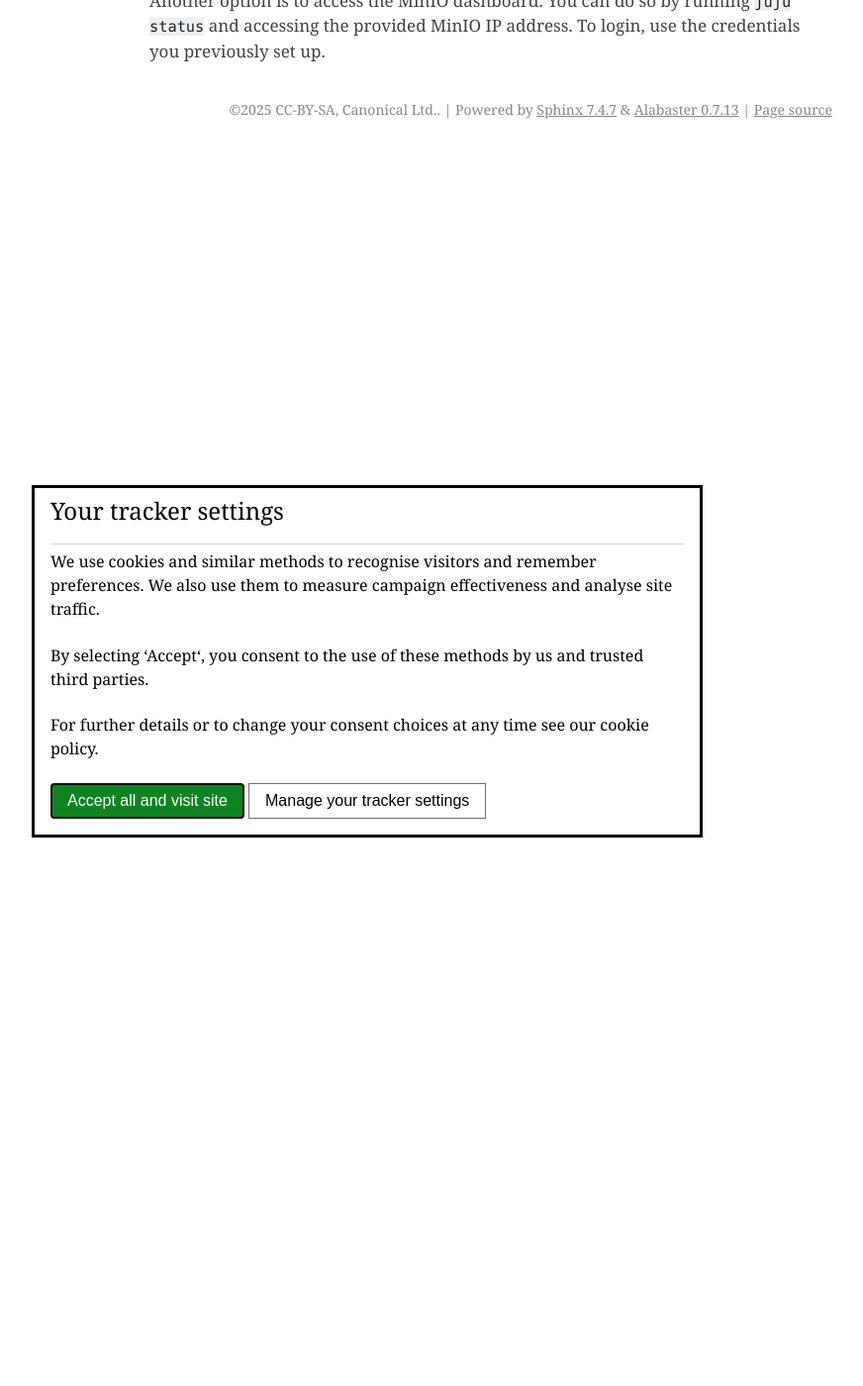
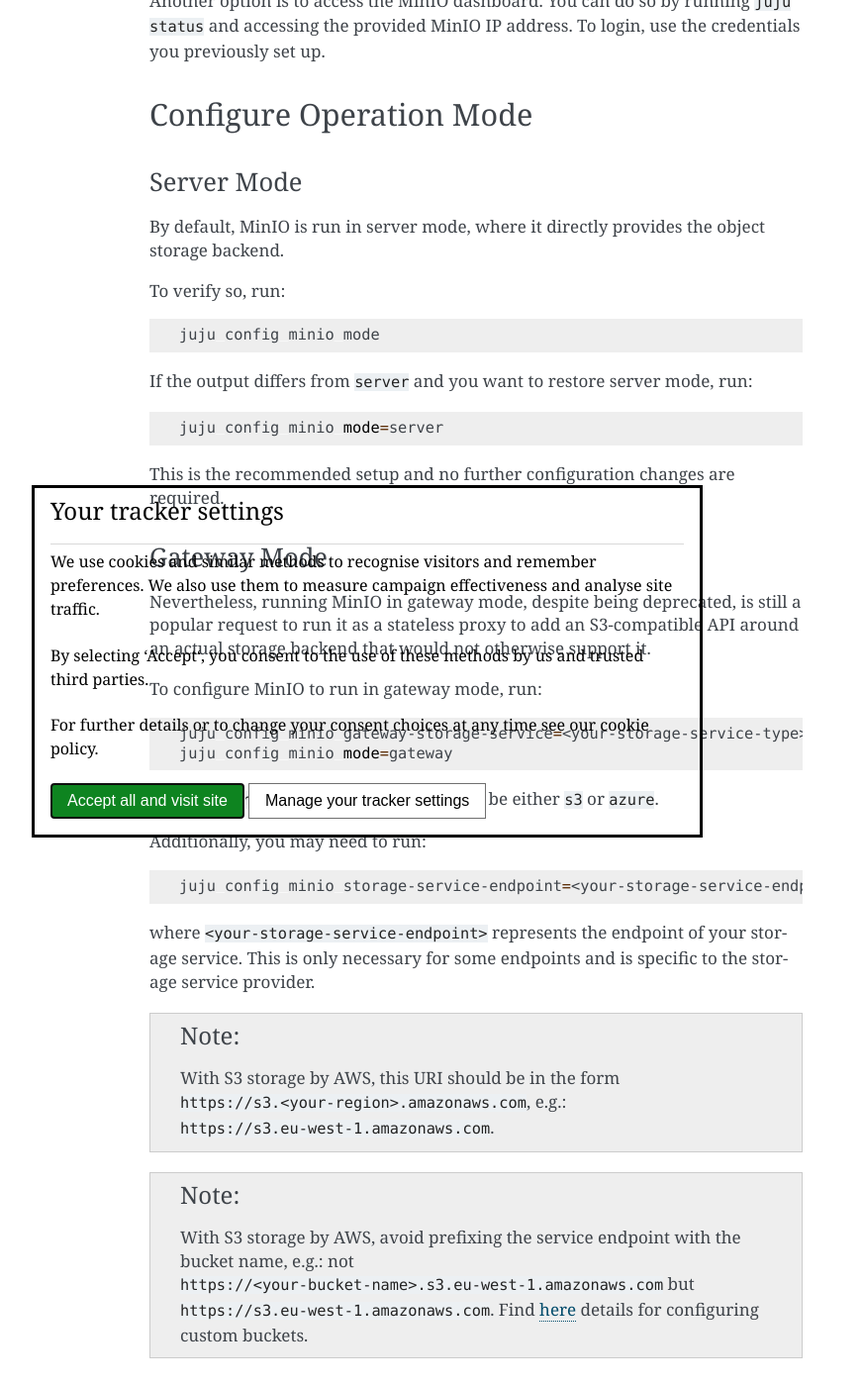
Before and after one commit to canonical/charmed-kubeflow-documentation, a Sphinx documentation site: the page built from docs/how-to/manage/integrate-minio.rst, in a window 1280 px wide and 1400 px high, scrolled down 1842 px. Shown: the whole window at 99% size, without its empty margins (269-1141 px from the left). Built offline with Sphinx 7.4.7, drawn with Linux system fonts in a browser that asks for light colours; some of the changed text lies outside the part shown.

Commit message:
docs: add section on MinIO's operation mode (#22)
* docs: fix typo in unrelated page

* docs: add MinIO operation mode section

* docs: fix note instruction

* docs: add clarificiation about AWS' URLs

* docs: add reference for custom bucket configuration

* docs: fix typo in reference

* docs: correct misspelled words

* docs: show HTTPS in place of HTTP

```diff
--- a/docs/how-to/manage/configure-custom-bucket-for-pipelines.rst
+++ b/docs/how-to/manage/configure-custom-bucket-for-pipelines.rst
@@ -63,7 +63,7 @@
 
   In Charmed Kubeflow, Pipelines can only be configured with the MinIO schema.
 
-This automatically creates a ``ConfigMaps`` named ``kfp-launcher`` in each Profile
+This automatically creates a ``ConfigMap`` named ``kfp-launcher`` in each Profile
 
 .. note::
 
--- a/docs/how-to/manage/integrate-minio.rst
+++ b/docs/how-to/manage/integrate-minio.rst
@@ -104,3 +104,58 @@
 Another option is to access the MinIO dashboard.
 You can do so by running ``juju status`` and accessing the provided MinIO IP address.
 To login, use the credentials you previously set up.
+
+------------------------
+Configure Operation Mode
+------------------------
+
+~~~~~~~~~~~
+Server Mode
+~~~~~~~~~~~
+
+By default, MinIO is run in server mode, where it directly provides the object storage backend.
+
+To verify so, run:
+
+.. code-block:: bash
+
+   juju config minio mode
+
+If the output differs from ``server`` and you want to restore server mode, run:
+
+.. code-block:: bash
+
+   juju config minio mode=server
+
+This is the recommended setup and no further configuration changes are required.
+
+~~~~~~~~~~~~
+Gateway Mode
+~~~~~~~~~~~~
+
+Nevertheless, running MinIO in gateway mode, despite being deprecated, is still a popular request to run it as a stateless proxy to add an S3-compatible API around an actual storage backend that would not otherwise support it.
+
+To configure MinIO to run in gateway mode, run:
+
+.. code-block:: bash
+
+   juju config minio gateway-storage-service=<your-storage-service-type>
+   juju config minio mode=gateway
+
+where ``<your-storage-service-type>`` can be either ``s3`` or ``azure``.
+
+Additionally, you may need to run:
+
+.. code-block:: bash
+
+   juju config minio storage-service-endpoint=<your-storage-service-endpoint>
+
+where ``<your-storage-service-endpoint>`` represents the endpoint of your storage service. This is only necessary for some endpoints and is specific to the storage service provider.
+
+.. note::
+
+   With S3 storage by AWS, this URI should be in the form ``https://s3.<your-region>.amazonaws.com``, e.g.: ``https://s3.eu-west-1.amazonaws.com``.
+
+.. note::
+
+   With S3 storage by AWS, avoid prefixing the service endpoint with the bucket name, e.g.: not ``https://<your-bucket-name>.s3.eu-west-1.amazonaws.com`` but ``https://s3.eu-west-1.amazonaws.com``. Find :ref:`here <configure_custom_bucket_for_pipelines>` details for configuring custom buckets.
```
